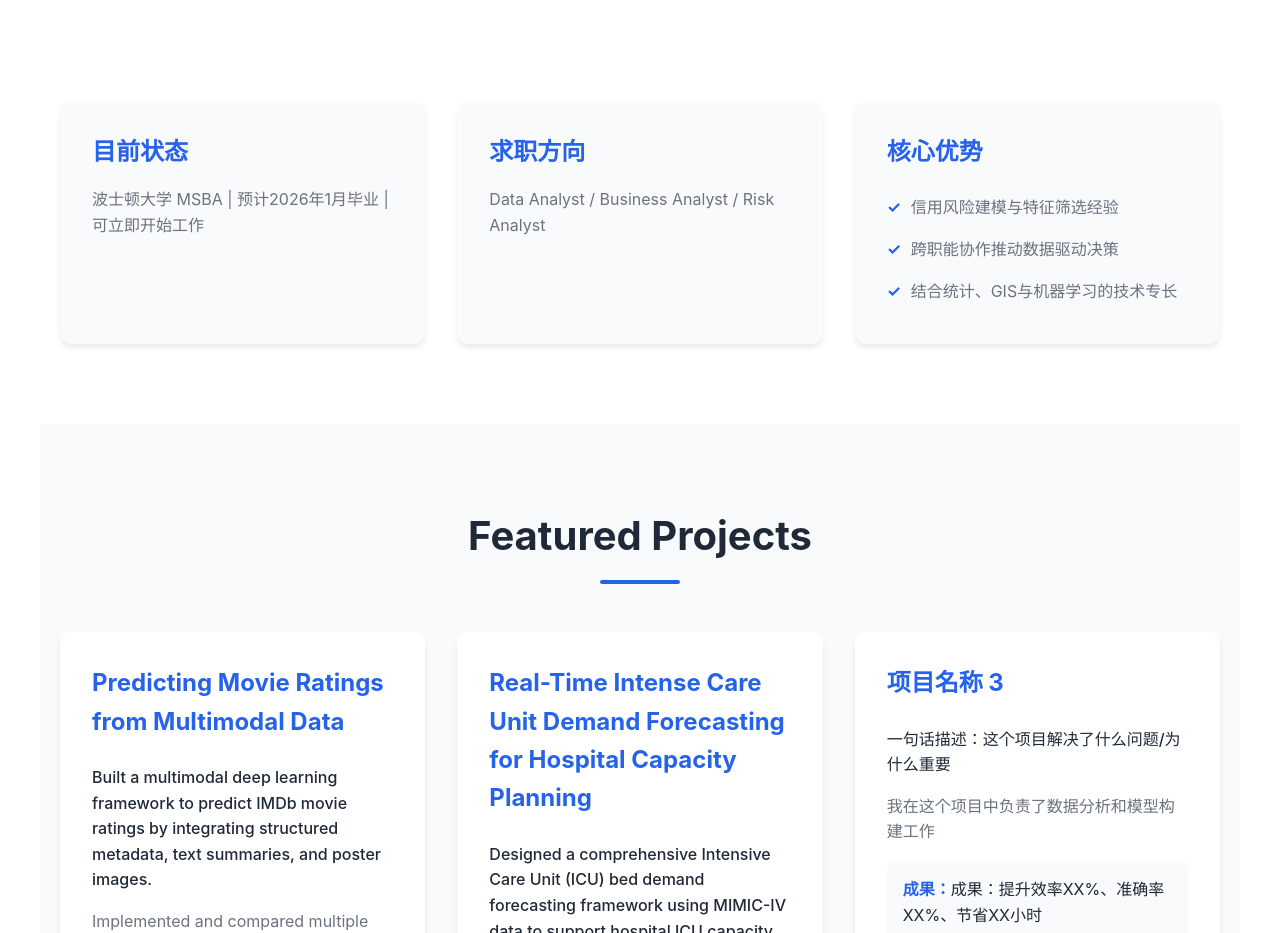
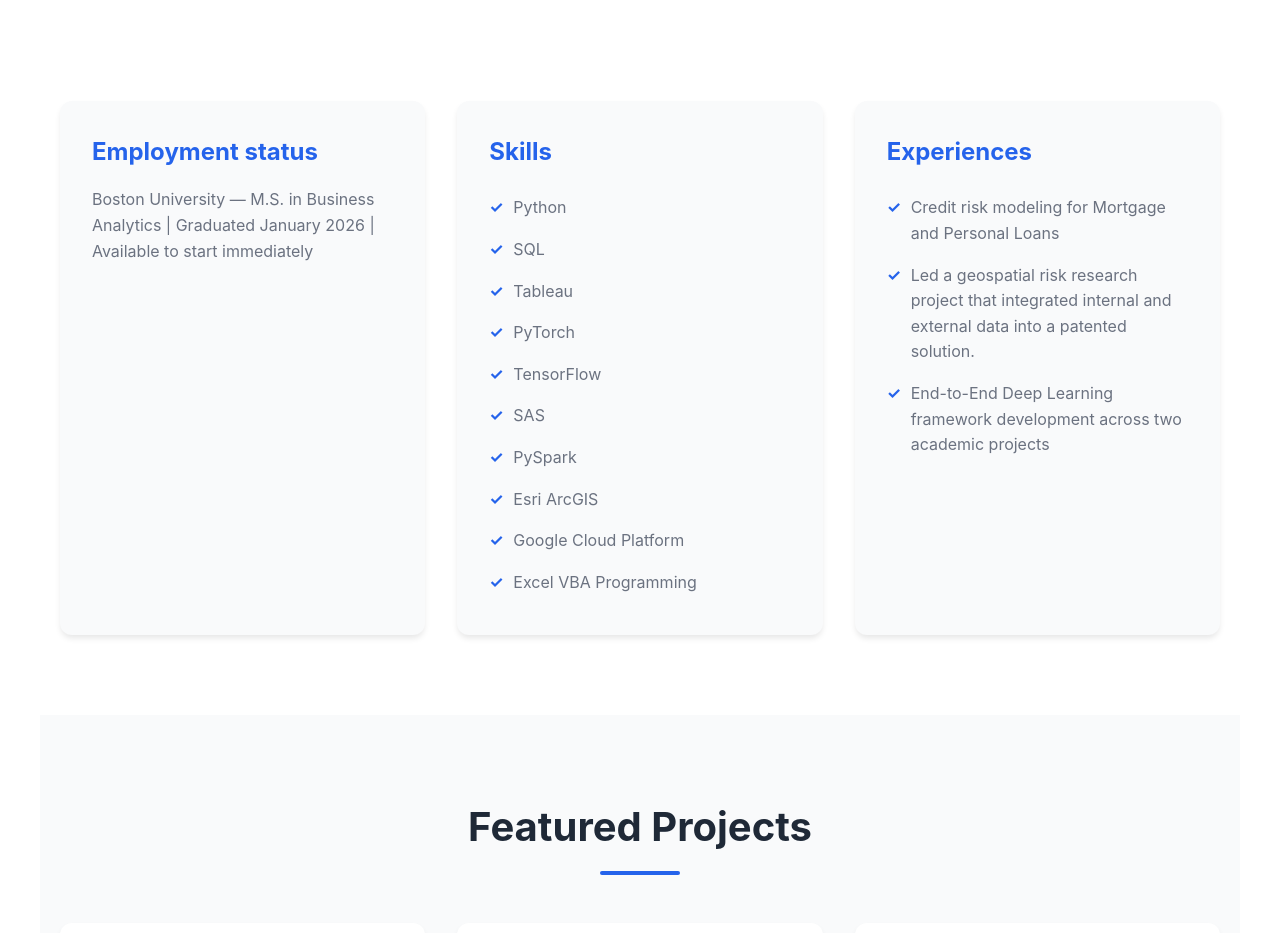
Before and after one commit to jhuangbp/portfolio_website, a React (Vite) app: page / in a window 1280 px wide. Shown: the part 1480-2413 px from the top of the page. Built offline with nearby package versions, Linux system fonts and the light colour scheme.

Commit message:
Update About.jsx

```diff
--- a/src/components/About.jsx
+++ b/src/components/About.jsx
@@ -20,19 +20,30 @@ const About = () => {
 
         <div className="about-highlights">
           <div className="highlight-card">
-            <h3>目前状态</h3>
-            <p>波士顿大学 MSBA | 预计2026年1月毕业 | 可立即开始工作</p>
+            <h3>Employment status</h3>
+            <p>Boston University — M.S. in Business Analytics | Graduated January 2026 | Available to start immediately</p>
           </div>
           <div className="highlight-card">
-            <h3>求职方向</h3>
-            <p>Data Analyst / Business Analyst / Risk Analyst</p>
+            <h3>Skills</h3>
+            <ul>
+              <li>Python</li>
+              <li>SQL</li>
+              <li>Tableau</li>
+              <li>PyTorch</li>
+              <li>TensorFlow</li>
+              <li>SAS</li>
+              <li>PySpark</li>
+              <li>Esri ArcGIS</li>
+              <li>Google Cloud Platform</li>
+              <li>Excel VBA Programming</li>
+            </ul>
           </div>
           <div className="highlight-card">
-            <h3>核心优势</h3>
+            <h3>Experiences</h3>
             <ul>
-              <li>信用风险建模与特征筛选经验</li>
-              <li>跨职能协作推动数据驱动决策</li>
-              <li>结合统计、GIS与机器学习的技术专长</li>
+              <li>Credit risk modeling for Mortgage and Personal Loans</li>
+              <li>Led a geospatial risk research project that integrated internal and external data into a patented solution.</li>
+              <li>End-to-End Deep Learning framework development across two academic projects</li>
             </ul>
           </div>
         </div>
```
